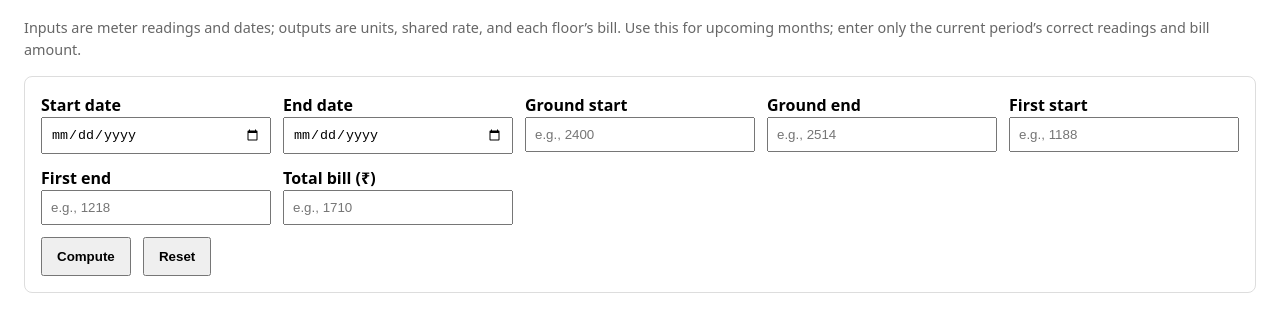
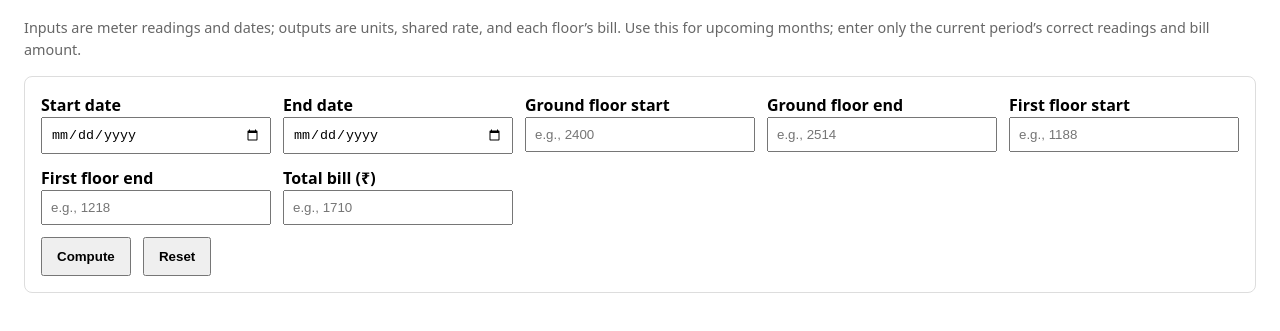
Before and after one commit to Himanshup-43/himanshu-43.github.io, a plain HTML site: page index.html in a window 1280 px wide. Shown: the part 63-394 px from the top of the page. Drawn offline with Linux system fonts and the light colour scheme.

Commit message:
Update index.html

```diff
--- a/index.html
+++ b/index.html
@@ -32,19 +32,19 @@
         <input type="date" id="endDate">
       </div>
       <div>
-        <label>Ground start</label>
+        <label>Ground floor start</label>
         <input type="number" id="gStart" step="0.1" placeholder="e.g., 2400">
       </div>
       <div>
-        <label>Ground end</label>
+        <label>Ground floor end</label>
         <input type="number" id="gEnd" step="0.1" placeholder="e.g., 2514">
       </div>
       <div>
-        <label>First start</label>
+        <label>First floor start</label>
         <input type="number" id="fStart" step="0.1" placeholder="e.g., 1188">
       </div>
       <div>
-        <label>First end</label>
+        <label>First floor end</label>
         <input type="number" id="fEnd" step="0.1" placeholder="e.g., 1218">
       </div>
       <div>
@@ -66,8 +66,8 @@
     <div class="row"><div>First units</div><div id="fUnits"></div></div>
     <div class="row"><div>Total units</div><div id="tUnits"></div></div>
     <div class="row"><div>Rate per unit</div><div id="rate"></div></div>
-    <div class="row"><div>Ground bill</div><div id="gBill"></div></div>
-    <div class="row"><div>First bill</div><div id="fBill"></div></div>
+    <div class="row"><div>Ground floor bill</div><div id="gBill"></div></div>
+    <div class="row"><div>First floor bill</div><div id="fBill"></div></div>
   </div>
 
 <script>
```
